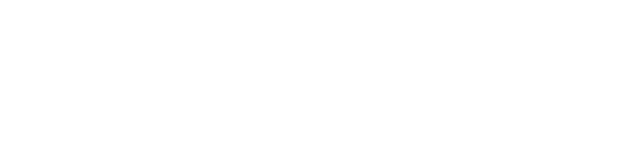
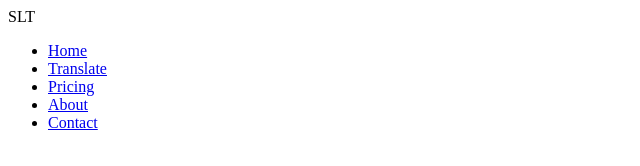
Before and after one commit to SLTranslator/SLTranslator.github.io, a plain HTML site: page home.html in a window 1280 px wide. Shown: the whole page, without its empty margins (0-640 px from the left). Drawn offline with Linux system fonts and the light colour scheme; a web font is replaced by a local one.

Commit message:
Update home.html

```diff
--- a/home.html
+++ b/home.html
@@ -1,13 +1,23 @@
 <!DOCTYPE html>
-<html>
 <head>
+    <meta charset = "utf-8">
     <title>
+    SLT
     </title>
+    <meta name = "viewport" content = "width=device-width, initial scale = 1.0">
+    <link rel="stylesheet" href="style.css">
+    <link href="http://fonts.cdnfonts.com/css/antipasto-pro" rel="stylesheet">
 </head>
 <body>
-        <h1></h1>
-        <p></p>
-
+    <nav>
+        <label class = "logo"> SLT </label>
+        <ul>
+            <li><a href = "#"> Home </a></li>
+            <li><a href = "#"> Translate </a></li>
+            <li><a href = "#"> Pricing </a></li>
+            <li><a href = "#"> About </a></li>
+            <li><a href = "#"> Contact </a></li>
+        </ul>
+    </nav>
 </body>
-
 </html>
```
Lines whose indentation alone changed are shown as unchanged.
